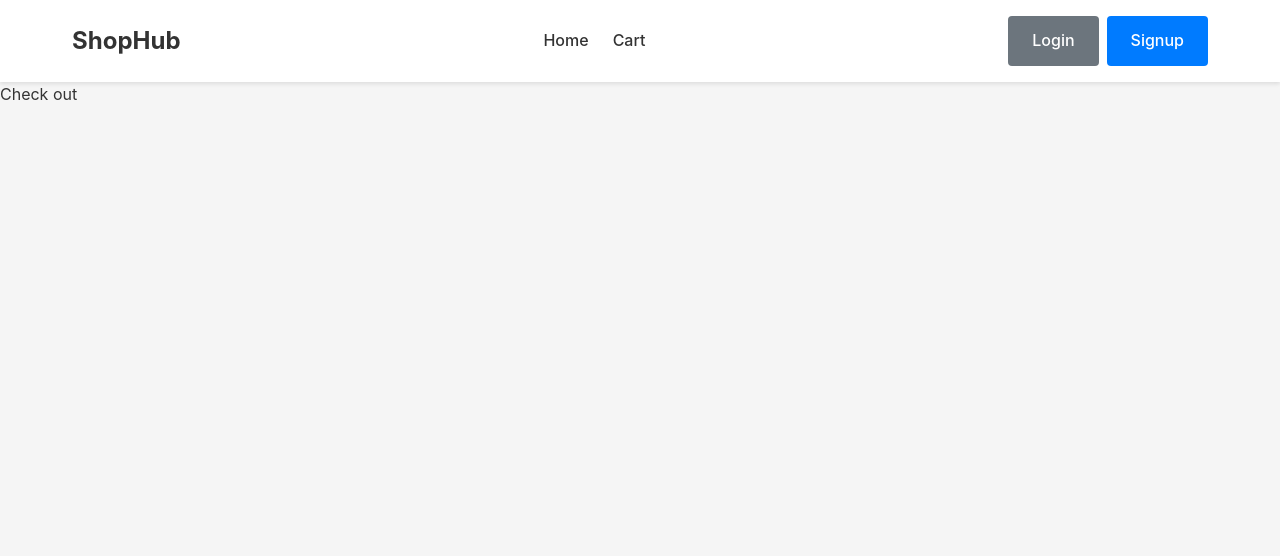
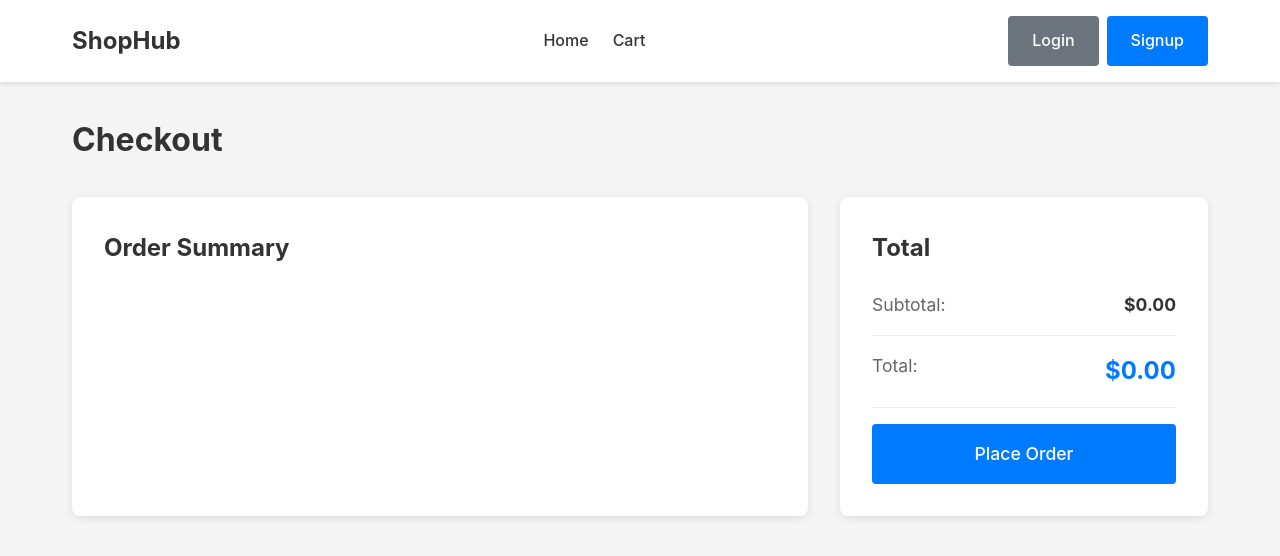
Before and after one commit to emmanuelcasiano/shop-hub, a React (Vite) app: page /checkout in a window 1280 px wide. Shown: the top 556 px of the page. Built offline with nearby package versions, Linux system fonts and the light colour scheme.

Commit message:
Finished cart and checkout

```diff
--- a/src/App.jsx
+++ b/src/App.jsx
@@ -6,10 +6,12 @@
 import Navbar from "./components/Navbar";
 import AuthProvider from "./context/AuthContext";
 import ProductDetails from "./pages/ProductDetails";
+import CartProvider from "./context/CartContext";
 
 function App() {
     return (
         <AuthProvider>
+            <CartProvider>
                 <div className="app">
                     <Navbar />
                     <Routes>
@@ -19,6 +21,7 @@
                         <Route path="/products/:id" element={<ProductDetails />} />
                     </Routes>
                 </div>
+            </CartProvider>
         </AuthProvider>
     );
 }
--- a/src/components/ProductCard.jsx
+++ b/src/components/ProductCard.jsx
@@ -1,5 +1,10 @@
 import { Link } from "react-router-dom";
+import { useCart } from "../context/CartContext";
 export default function ProductCard({ product }) {
+    const { addToCart, cartItems } = useCart();
+    const productInCart = cartItems.find((item) => item.id === product.id);
+
+    const productQuantityLabel = productInCart ? `(${productInCart.quantity})` : "";
     return (
         <div className="product-card">
             <img src={product.image} className="product-card-image" alt={product.name} />
@@ -10,7 +15,9 @@
                     <Link className="btn btn-secondary" to={`/products/${product.id}`}>
                         View Details
                     </Link>
-                    <button className="btn btn-primary">Add to Cart</button>
+                    <button className="btn btn-primary" onClick={() => addToCart(product.id)}>
+                        Add to Cart {productQuantityLabel}
+                    </button>
                 </div>
             </div>
         </div>
--- /dev/null
+++ b/src/context/CartContext.jsx
@@ -0,0 +1,60 @@
+import { createContext, useState, useContext } from "react";
+import { getProductById } from "../data/products";
+
+const CartContext = createContext(null);
+
+export default function CartProvider({ children }) {
+    const [cartItems, setCartItems] = useState([]);
+
+    function addToCart(productId) {
+        const existing = cartItems.find((item) => item.id === productId);
+
+        if (existing) {
+            const currentQuantity = existing.quantity;
+
+            const updatedCartItems = cartItems.map((item) => (item.id === productId ? { id: productId, quantity: currentQuantity + 1 } : item));
+
+            setCartItems(updatedCartItems);
+        } else {
+            setCartItems([...cartItems, { id: productId, quantity: 1 }]);
+        }
+    }
+
+    function getCartItemsWithProducts() {
+        return cartItems.map((item) => ({ ...item, product: getProductById(item.id) })).filter((item) => item.product);
+    }
+
+    function removeFromCart(productId) {
+        setCartItems(cartItems.filter((item) => item.id !== productId));
+    }
+
+    function updateQuantity(productId, quantity) {
+        if (quantity <= 0) {
+            removeFromCart(productId);
+            return;
+        }
+
+        setCartItems(cartItems.map((item) => (item.id === productId ? { ...item, quantity } : item)));
+    }
+
+    function getCartTotal() {
+        const total = cartItems.reduce((total, item) => {
+            const product = getProductById(item.id);
+            return total + (product ? product.price * item.quantity : 0);
+        }, 0);
+
+        return total;
+    }
+
+    function clearCart() {
+        setCartItems([]);
+    }
+
+    return <CartContext.Provider value={{ cartItems, addToCart, getCartItemsWithProducts, removeFromCart, updateQuantity, getCartTotal, clearCart }}>{children}</CartContext.Provider>;
+}
+
+export function useCart() {
+    const context = useContext(CartContext);
+
+    return context;
+}
--- a/src/pages/Checkout.jsx
+++ b/src/pages/Checkout.jsx
@@ -1,3 +1,66 @@
+import { useCart } from "../context/CartContext";
+
 export default function Checkout() {
-    return <div>Check out</div>;
+    const { getCartItemsWithProducts, updateQuantity, removeFromCart, getCartTotal, clearCart } = useCart();
+    const cartItems = getCartItemsWithProducts();
+
+    const total = getCartTotal();
+
+    function placeOrder() {
+        alert("Successful Order!");
+        clearCart();
+    }
+    return (
+        <div className="page">
+            <div className="container">
+                <h1 className="page-title">Checkout</h1>
+                <div className="checkout-container">
+                    <div className="checkout-items">
+                        <h2 className="checkout-section-title">Order Summary</h2>
+                        {cartItems.map((item) => (
+                            <div className="checkout-item" key={item.id}>
+                                <img src={item.product.image} alt={item.product.name} className="checkout-item-image" />
+                                <div className="checkout-item-details">
+                                    <h3 className="checkout-item-name">{item.product.name}</h3>
+                                    <p className="checkout-item-price">{item.product.price} each</p>
+                                </div>
+                                <div className="checkout-item-controls">
+                                    <div className="quantity-controls">
+                                        <button className="quantity-btn" onClick={() => updateQuantity(item.id, item.quantity - 1)}>
+                                            -
+                                        </button>
+                                        <span className="quantity-value">{item.quantity}</span>
+                                        <button className="quantity-btn" onClick={() => updateQuantity(item.id, item.quantity + 1)}>
+                                            +
+                                        </button>
+                                    </div>
+
+                                    <p className="checkout-item-total">${(item.product.price * item.quantity).toFixed(2)}</p>
+
+                                    <button className="btn btn-secondary btn-small" onClick={() => removeFromCart(item.id)}>
+                                        Remove
+                                    </button>
+                                </div>
+                            </div>
+                        ))}
+                    </div>
+
+                    <div className="checkout-summary">
+                        <h2 className="checkout-section-title">Total</h2>
+                        <div className="checkout-total">
+                            <p className="checkout-total-label">Subtotal:</p>
+                            <p className="checkout-total-value">${total.toFixed(2)}</p>
+                        </div>
+                        <div className="checkout-total">
+                            <p className="checkout-total-label">Total:</p>
+                            <p className="checkout-total-value checkout-total-final">${total.toFixed(2)}</p>
+                        </div>
+                        <div className="btn btn-primary btn-large btn-block" onClick={() => placeOrder()}>
+                            Place Order
+                        </div>
+                    </div>
+                </div>
+            </div>
+        </div>
+    );
 }
--- a/src/pages/ProductDetails.jsx
+++ b/src/pages/ProductDetails.jsx
@@ -1,11 +1,14 @@
 import { useEffect, useState } from "react";
 import { useNavigate, useParams } from "react-router-dom";
 import { getProductById } from "../data/products";
+import { useCart } from "../context/CartContext";
 
 export default function ProductDetails() {
     const { id } = useParams();
     const [product, setProduct] = useState(null);
     const navigate = useNavigate();
+
+    const { addToCart, cartItems } = useCart();
 
     useEffect(() => {
         const foundProduct = getProductById(id);
@@ -23,6 +26,9 @@
         return <h1>Loading...</h1>;
     }
 
+    const productInCart = cartItems.find((item) => item.id === product.id);
+    const productQuantityLabel = productInCart ? `(${productInCart.quantity})` : "";
+
     return (
         <div className="page">
             <div className="container">
@@ -34,7 +40,9 @@
                         <h1 className="product-detail-name">{product.name}</h1>
                         <p className="product-detail-price">${product.price}</p>
                         <p className="product-detail-description">{product.description}</p>
-                        <button className="btn btn-primary">Add to cart</button>
+                        <button className="btn btn-primary" onClick={() => addToCart(product.id)}>
+                            Add to cart {productQuantityLabel}
+                        </button>
                     </div>
                 </div>
             </div>
```
Lines whose indentation alone changed are shown as unchanged.
